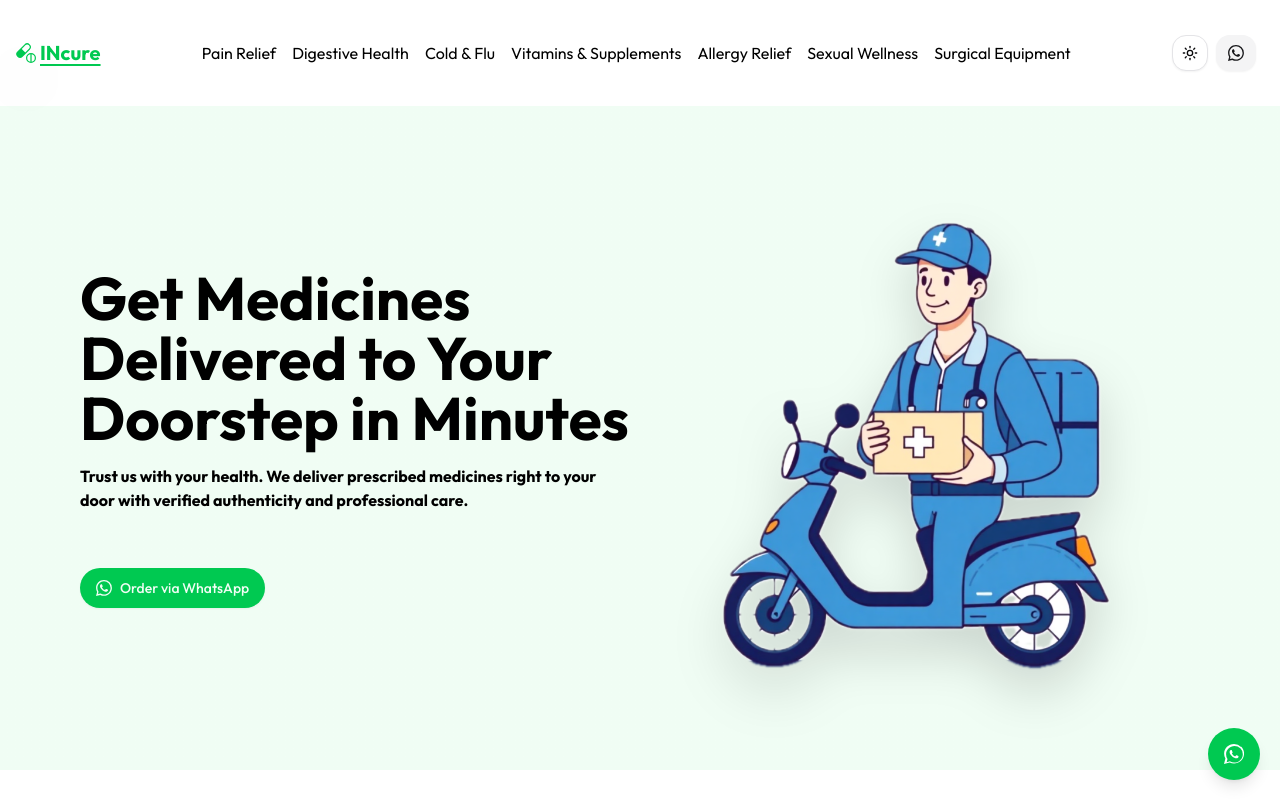
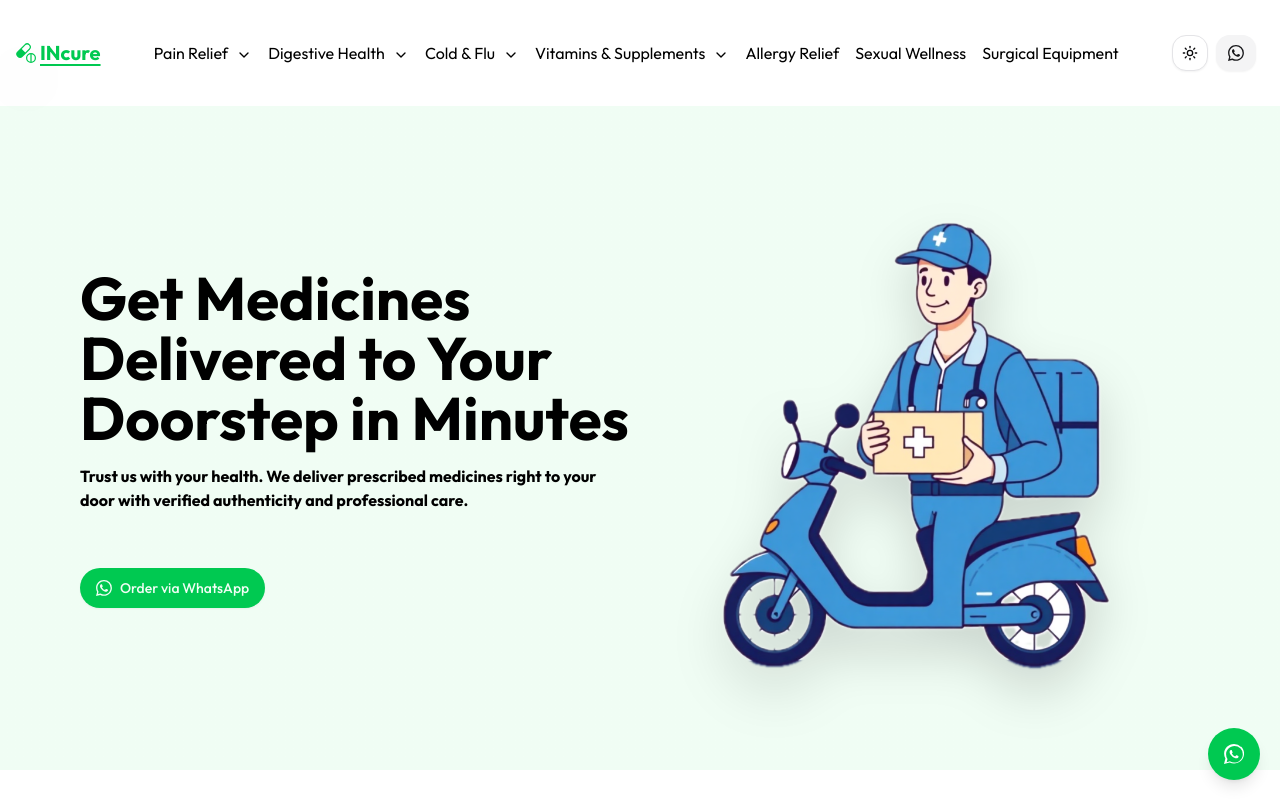
Before and after one commit to shoryadixit/incure, a Next.js app in the folder frontend/: page / in a window 1280 px wide. Shown: the top 800 px of the page. Built offline with nearby package versions, Linux system fonts and the light colour scheme.

Commit message:
Add ChevronDown icon to indicate dropdown items in navigation

```diff
--- a/frontend/src/components/new-nav.jsx
+++ b/frontend/src/components/new-nav.jsx
@@ -3,6 +3,7 @@ import React from "react";
 import { motion } from "motion/react";
 import Link from "next/link";
 import Image from "next/image";
+import { ChevronDown } from "lucide-react";
 
 const transition = {
   type: "spring",
@@ -21,6 +22,7 @@ export const MenuItem = ({ setActive, active, item, children, isChildren }) => {
         className="cursor-pointer text-black hover:opacity-[0.9] dark:text-white "
       >
         {item}
+        {isChildren && <ChevronDown className="inline-block ml-2 w-4 h-4" />}
       </motion.p>
       {active !== null && (
         <motion.div
```
